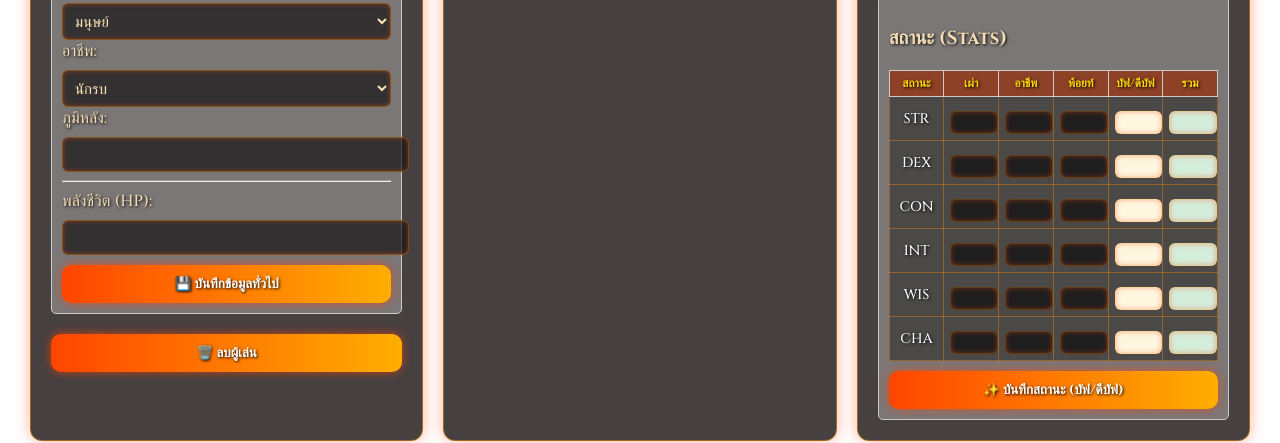
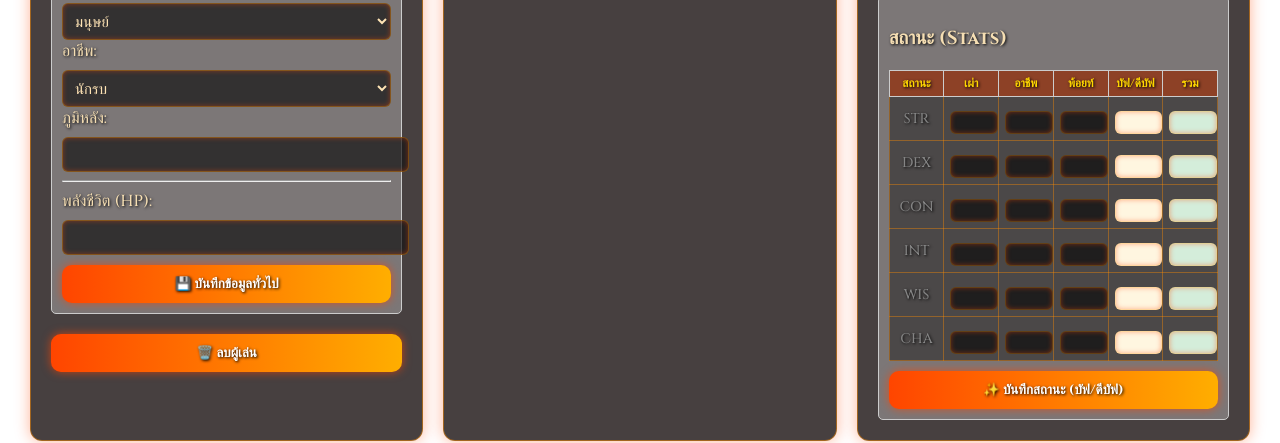
Before and after one commit to dodochanneltv1-lgtm/dodochanneltv1DnDoffline, a plain HTML site: page dm-panel.html in a window 1280 px wide. Shown: the part 675-1118 px from the top of the page. Drawn offline with Linux system fonts and the light colour scheme; some packages are replaced by stand-ins of ours; a script that the page names is missing.

Commit message:
style.css

```diff
--- a/style.css
+++ b/style.css
@@ -108,7 +108,7 @@ table {
   width: 100%;
   border-collapse: collapse;
   background: rgba(0, 0, 0, 0.4);
-  color: #fff;
+  color: #858585;
   font-size: 14px;
 }
 th, td {
```
